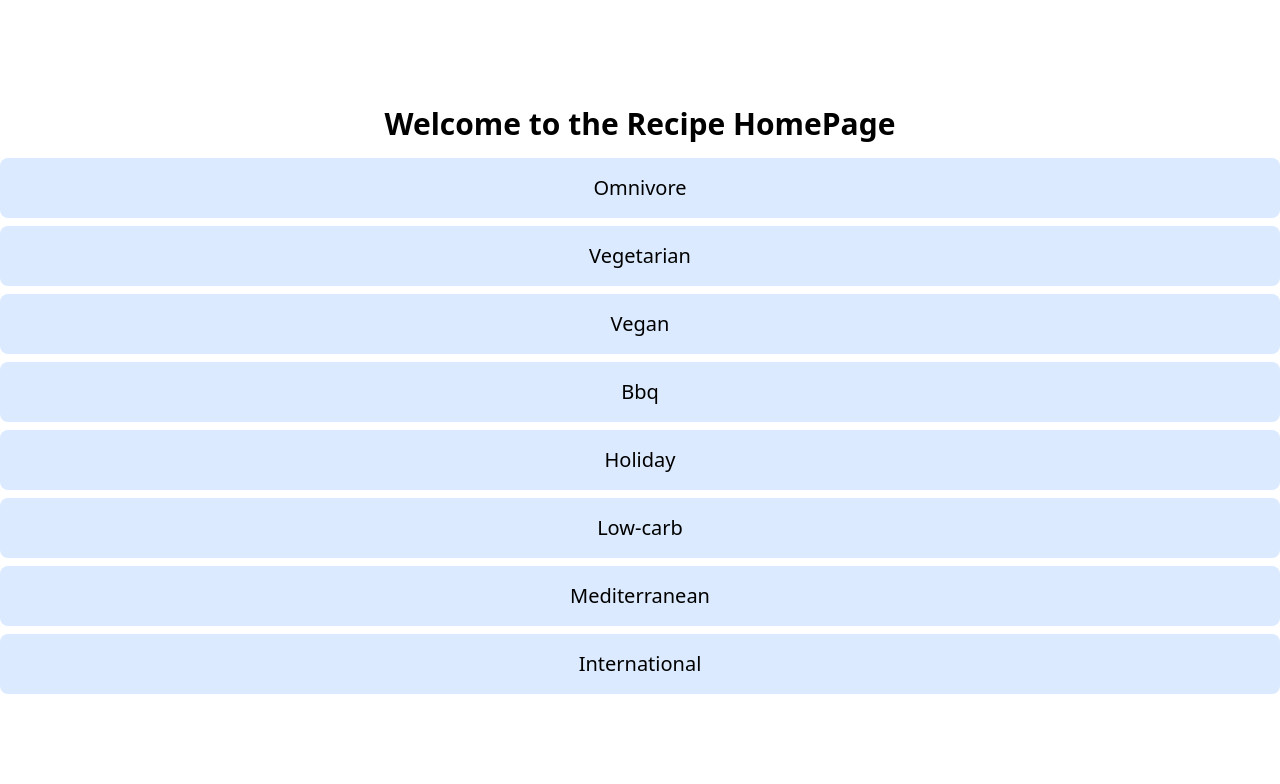
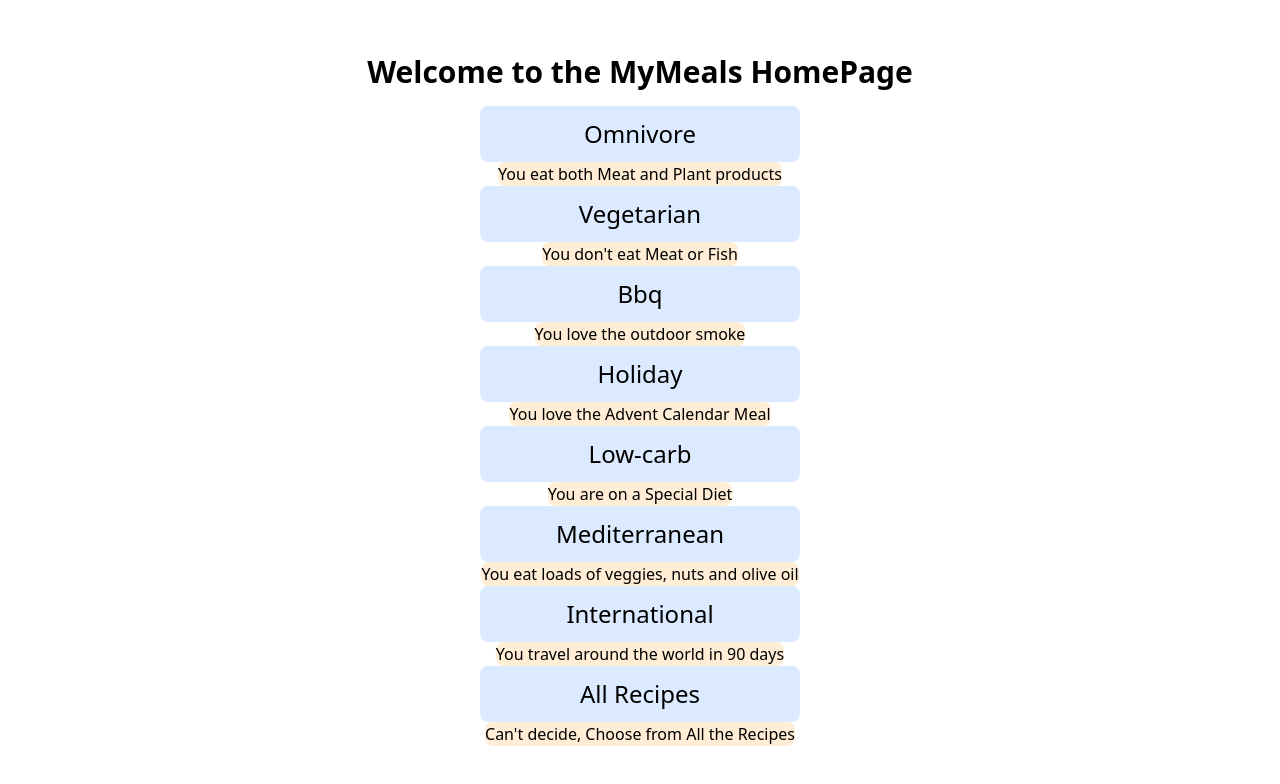
Before and after one commit to WDFP/MyMeals, a Next.js app: page / in a window 1280 px wide. Shown: the top 784 px of the page. Built offline with nearby package versions, Linux system fonts and the light colour scheme.

Commit message:
Add description to categories

```diff
--- a/src/pages/index.js
+++ b/src/pages/index.js
@@ -1,9 +1,4 @@
 import Head from "next/head";
-import Image from "next/image";
-import { Inter } from "next/font/google";
-import styles from "@/styles/Home.module.css";
-
-const inter = Inter({ subsets: ["latin"] });
 
 import Link from "next/link";
 
@@ -11,34 +6,42 @@ const CATEGORIES = [
   {
     href: "/recipe",
     title: "Omnivore",
+    description: "You eat both Meat and Plant products",
   },
   {
     href: "/recipe",
     title: "Vegetarian",
-  },
-  {
-    href: "/recipe",
-    title: "Vegan",
+    description: "You don't eat Meat or Fish",
   },
   {
     href: "/recipe",
     title: "Bbq",
+    description: "You love the outdoor smoke",
   },
   {
     href: "/recipe",
     title: "Holiday",
+    description: "You love the Advent Calendar Meal",
   },
   {
     href: "/recipe",
     title: "Low-carb",
+    description: "You are on a Special Diet",
   },
   {
     href: "/recipe",
     title: "Mediterranean",
+    description: "You eat loads of veggies, nuts and olive oil",
   },
   {
     href: "/recipe",
     title: "International",
+    description: "You travel around the world in 90 days",
+  },
+  {
+    href: "/recipe",
+    title: "All Recipes",
+    description: "Can't decide, Choose from All the Recipes",
   },
 ];
 
@@ -50,17 +53,20 @@ export default function Home() {
       </Head>
       <div className="flex flex-col items-center justify-center min-h-screen">
         <h1 className="text-3xl font-bold mb-4">
-          Welcome to the Recipe HomePage
+          Welcome to the MyMeals HomePage
         </h1>
-        <div className="flex flex-col items-center space-y-2 w-full">
+        <div className="flex flex-col items-center space-between w-80">
           {CATEGORIES.map((i) => {
             return (
+              <>
               <Link
-                className="bg-blue-100 w-full text-center py-4 rounded-lg text-xl font-medium"
+                className="bg-blue-100 w-80 text-center py-3 rounded-lg text-2xl font-medium"
                 href={i.href}
               >
                 {i.title}
               </Link>
+              <span className="bg-orange-100 text-center rounded-lg test-xl font-small">{i.description}</span>
+              </>
             );
           })}
         </div>
```
